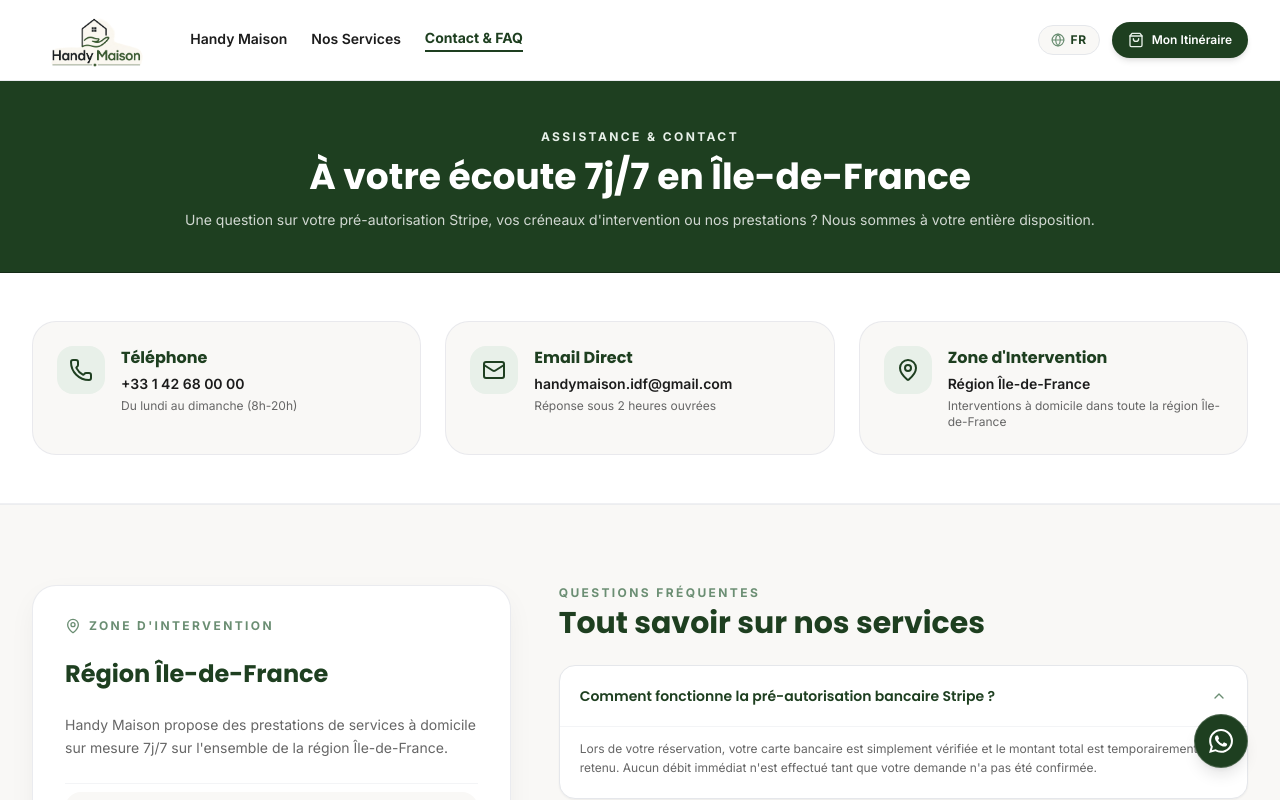
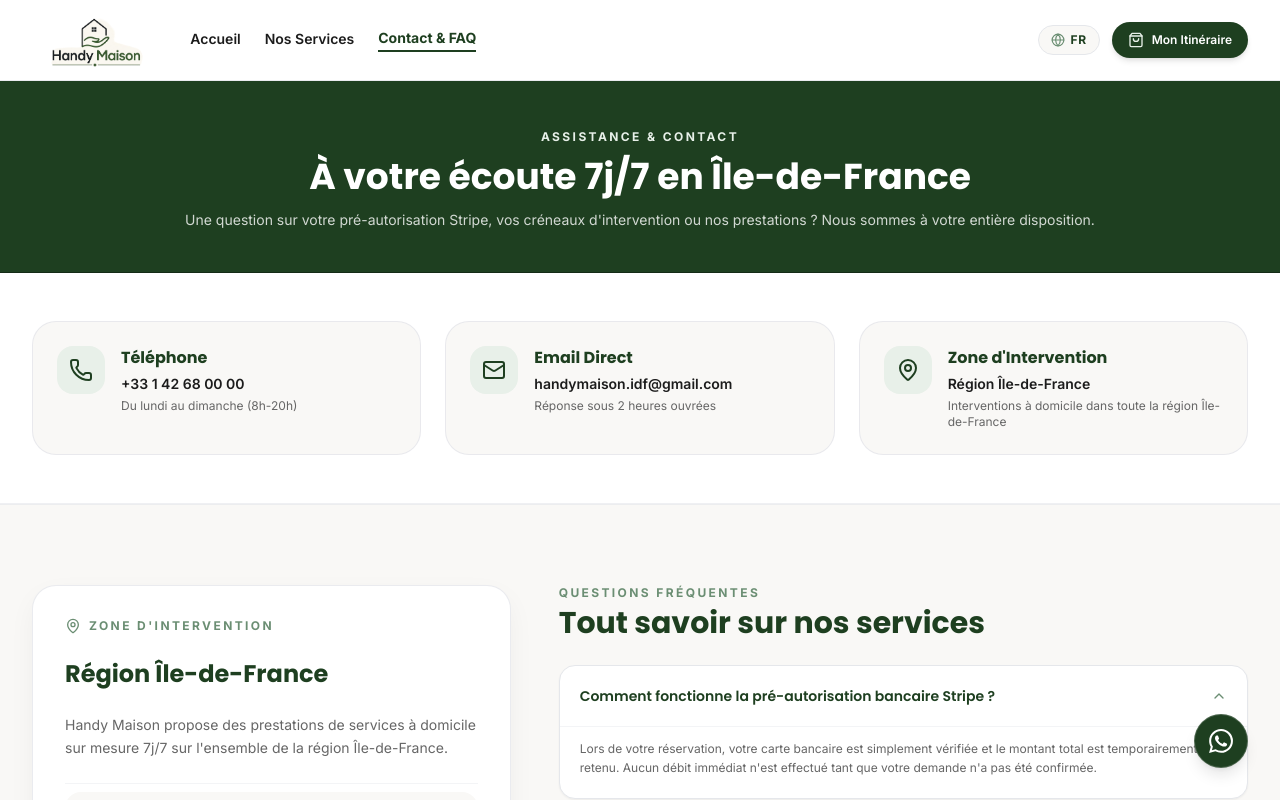
Before and after one commit to kageranlabs/handy-maison-idf, a Next.js app: page /contact in a window 1280 px wide. Shown: the top 800 px of the page. Built offline with nearby package versions, Linux system fonts and the light colour scheme.

Commit message:
fix: update navbar link to Home and fix spacing in Gallery heading

```diff
--- a/src/components/Gallery.tsx
+++ b/src/components/Gallery.tsx
@@ -106,7 +106,7 @@ export default function Gallery() {
             {lang === 'fr' ? (
               <>La Signature <span translate="no" className="notranslate">Handy Maison</span> en Images</>
             ) : (
-              <><span translate="no" className="notranslate">Handy Maison</span> Excellence in Pictures</>
+              <><span translate="no" className="notranslate">Handy Maison</span>{' '}Excellence in Pictures</>
             )}
           </h2>
           <p className="text-base text-charcoal-muted">
--- a/src/components/Header.tsx
+++ b/src/components/Header.tsx
@@ -54,7 +54,7 @@ export default function Header() {
             {/* Desktop Navigation Links with Active Underline Indicator */}
             <nav className="hidden md:flex items-center gap-6 text-sm">
               <Link href="/" className={getNavLinkClass('/')}>
-                <span translate="no" className="notranslate">{dict.nav.brand}</span>
+                {lang === 'fr' ? 'Accueil' : 'Home'}
               </Link>
               <Link href="/book" className={getNavLinkClass('/book')}>
                 {dict.nav.services}
@@ -117,7 +117,7 @@ export default function Header() {
                 isActiveRoute('/') ? 'bg-accent-light text-primary font-bold' : 'hover:bg-bgWarm'
               }`}
             >
-              <span translate="no" className="notranslate">{dict.nav.brand}</span>
+              <span>{lang === 'fr' ? 'Accueil' : 'Home'}</span>
               <ArrowRight className="w-4 h-4 text-accent" />
             </Link>
 
```
